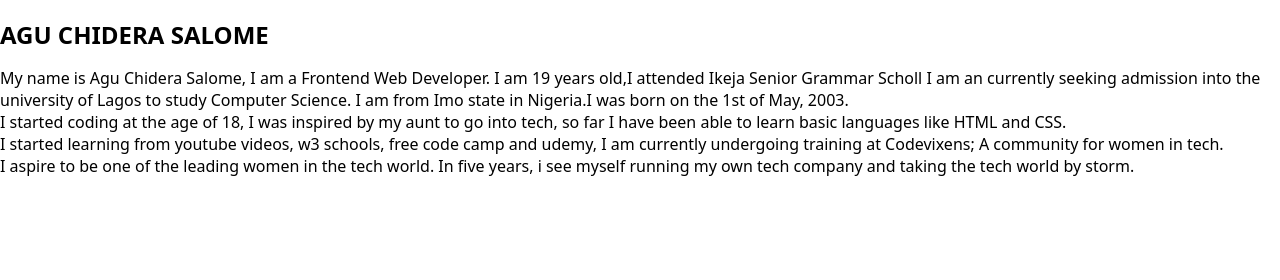
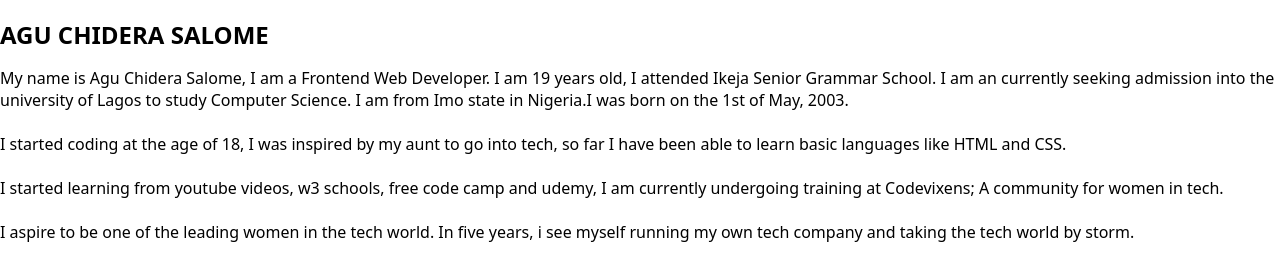
Before and after one commit to Salome-Agu/PORTFOLIO, a plain HTML site: page index.html in a window 1280 px wide. Shown: the part 368-648 px from the top of the page. Drawn offline with Linux system fonts and the light colour scheme.

Commit message:
1 file modified

```diff
--- a/index.html
+++ b/index.html
@@ -17,12 +17,9 @@
     <h1>AGU CHIDERA SALOME</h1>
     <p>
       My name is Agu Chidera Salome, I am a Frontend Web Developer. I am 19
-      years old,I attended Ikeja Senior Grammar Scholl I am an currently seeking admission into the university of Lagos to study Computer Science. I am from Imo state in Nigeria.I was
-      born on the 1st of May, 2003. <br />I started coding at the age of 18, I
-      was inspired by my aunt to go into tech, so far I have been able to learn
-      basic languages like HTML and CSS. <br />I started learning from youtube
+      years old, I attended Ikeja Senior Grammar School. I am an currently seeking admission into the university of Lagos to study Computer Science. I am from Imo state in Nigeria.I was born on the 1st of May, 2003. <br/> <br>I started coding at the age of 18, I was inspired by my aunt to go into tech, so far I have been able to learn basic languages like HTML and CSS. <br /> <br>I started learning from youtube
       videos, w3 schools, free code camp and udemy, I am currently undergoing
-      training at Codevixens; A community for women in tech.<br />
+      training at Codevixens; A community for women in tech.<br /> <br>
       I aspire to be one of the leading women in the tech world. In five years,
       i see myself running my own tech company and taking the tech world by
       storm.
```
